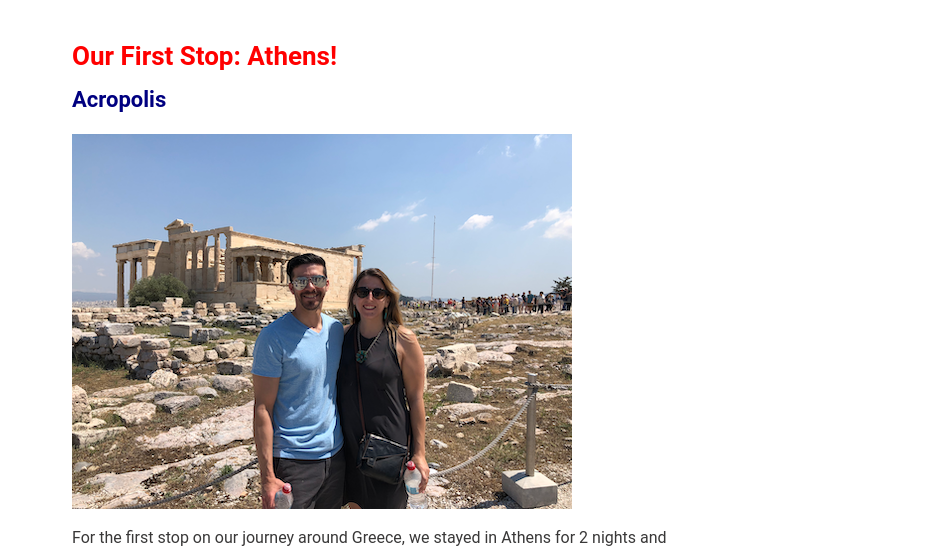
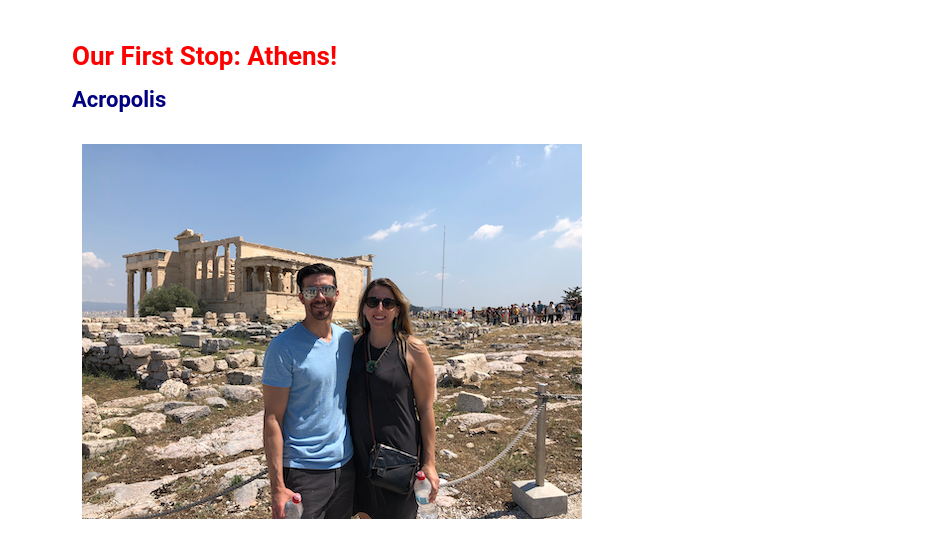
Before and after one commit to LaunchCodeAllhubs/js-assignment-4-html-me-something-erinmuzughi, a website: page index.html in a window 1280 px wide. Shown: the part 193-739 px from the top of the page, without its empty margins (176-1103 px from the left). Drawn offline with Linux system fonts and the light colour scheme.

Commit message:
added image padding and display

```diff
--- a/styles.css
+++ b/styles.css
@@ -7,6 +7,7 @@
     margin-bottom: 50px;
 }
 body {
+    display: block;
     font-family: roboto;
     background-color: white;
     padding-left: 100px;
@@ -44,6 +45,9 @@ p {
 .funParagraph {
     color:green;
 }
+img {
+    padding: 10px;
+}
   footer {
     background-color: navy;
     color: white;
```
